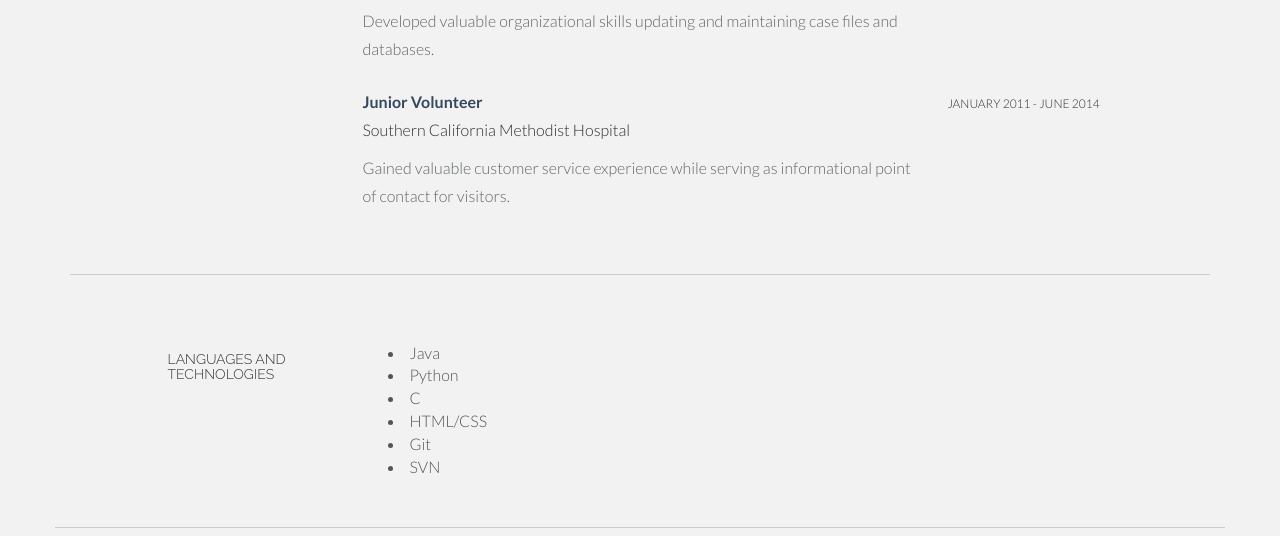
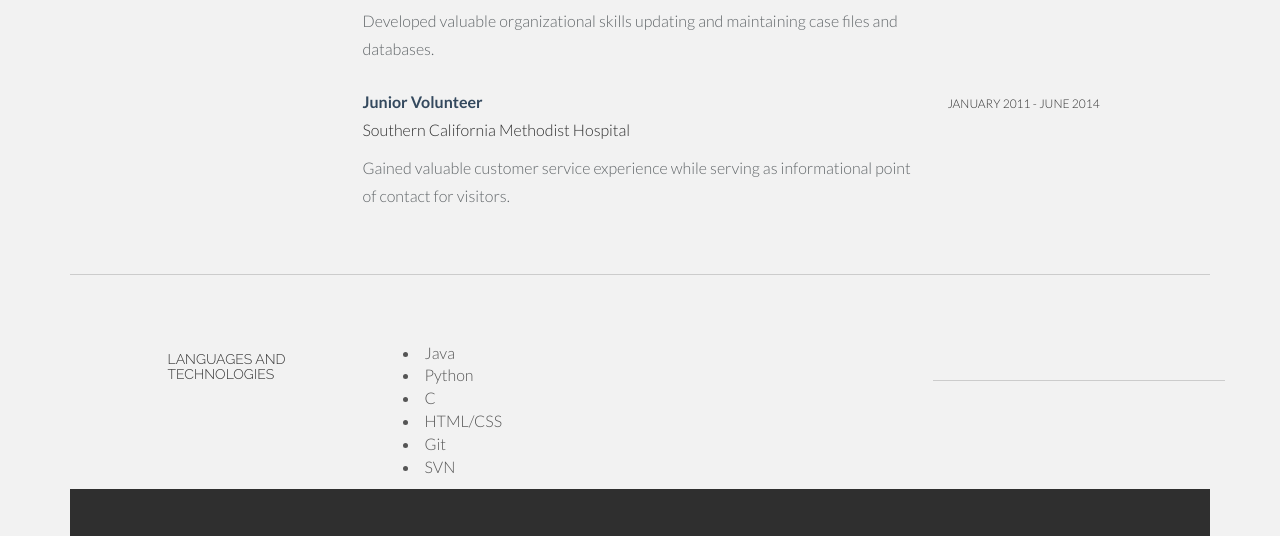
Before and after one commit to mrchianglin/mrchianglin.github.io, a plain HTML site: page index.html in a window 1280 px wide. Shown: the part 1509-2045 px from the top of the page. Drawn offline with Linux system fonts and the light colour scheme.

Commit message:
fix programming languages/technologies

```diff
--- a/index.html
+++ b/index.html
@@ -150,14 +150,14 @@
   <hr>
 </div><!--/.container -->
 
-<!-- Programming Languages SECTION -->
+<!-- Languages and Technologies SECTION -->
 <div class="container desc">
   <div class="row">
 
     <div class="col-lg-2 col-lg-offset-1">
       <h5>LANGUAGES AND TECHNOLOGIES</h5>
     </div>
-    <div>
+    <div class="col-lg-6">
       <ul class="tight">
         <li>Java</li>
         <li>Python</li>
```
